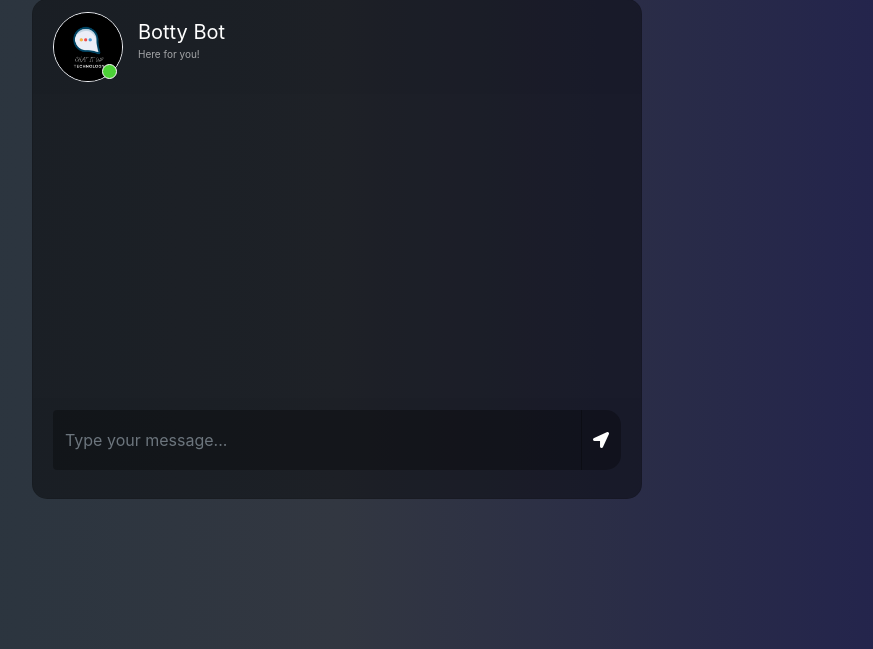
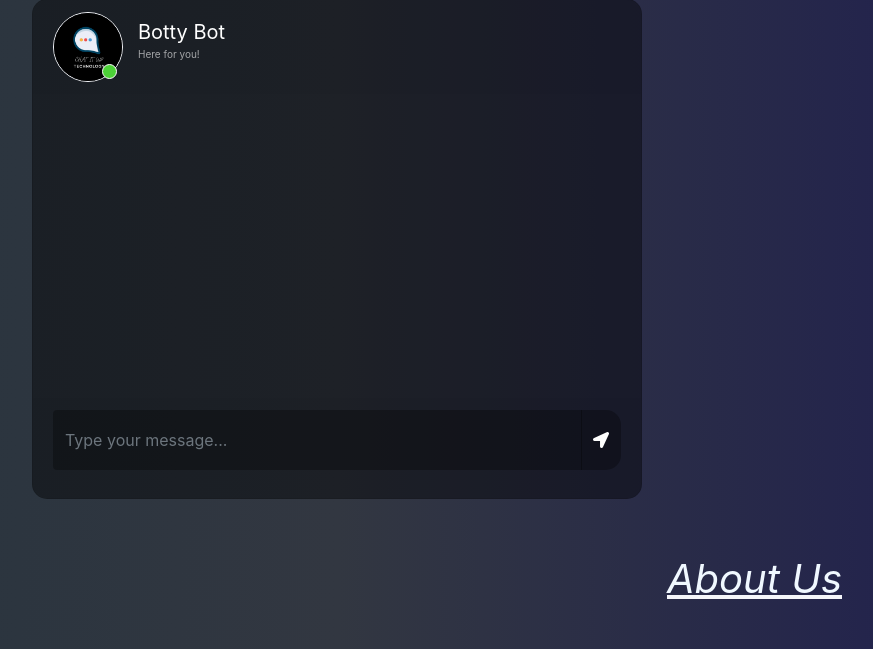
Before and after one commit to Priyansh-911/botty, a Flask app: page /chatbot2.html in a window 1280 px wide. Shown: the part 151-800 px from the top of the page, without its empty margins (303-1176 px from the left). Run offline with Flask 3, Linux system fonts and the light colour scheme; parts of the project's set-up code (start-up, migrations or seed data) failed here and were passed over; some libraries are stand-ins or nearby versions.

Commit message:
another change

```diff
--- a/static/chatbot2.css
+++ b/static/chatbot2.css
@@ -33,6 +33,8 @@ border-radius: 0 0 15px 15px !important;
 }
 .container{
 	align-content: center;
+	display: flex;
+	flex-direction: column;
 }
 .search{
 	border-radius: 15px 0 0 15px !important;
@@ -86,7 +88,7 @@ border-radius: 0 0 15px 15px !important;
 	margin-bottom: 15px !important;
 }
 .active{
-	background-color: rgba(0,0,0,0.3);
+	background-color: rgba(178, 226, 82, 0.3);
 }
 .user_img{
 	height: 70px;
@@ -221,3 +223,18 @@ border-radius: 0 0 15px 15px !important;
 	margin-bottom: 15px !important;
 }
 }
+
+.aboutus{
+display: flex;
+justify-content: flex-end;
+margin: 120px;
+margin-bottom: 40px;
+margin-top: -100px;
+font-size: 40px;
+font-style: italic;
+text-decoration: underline;
+color: #f5f6fa;
+
+
+
+}
--- a/templates/chatbot2.html
+++ b/templates/chatbot2.html
@@ -1,12 +1,12 @@
 <link href="//maxcdn.bootstrapcdn.com/bootstrap/4.1.1/css/bootstrap.min.css" rel="stylesheet" id="bootstrap-css">
 <script src="//maxcdn.bootstrapcdn.com/bootstrap/4.1.1/js/bootstrap.min.js"></script>
 <script src="//cdnjs.cloudflare.com/ajax/libs/jquery/3.2.1/jquery.min.js"></script>
-<link rel="stylesheet" href="{{url_for('static', filename='chatbot2.css')}}">
+<link rel="stylesheet" href="/static/chatbot2.css">
 
 <!DOCTYPE html>
 <html>
 	<head>
-		<title>Chatbot</title>
+		<title>Botty Bot</title>
 		<link rel="stylesheet" href="https://stackpath.bootstrapcdn.com/bootstrap/4.1.3/css/bootstrap.min.css" integrity="sha384-MCw98/SFnGE8fJT3GXwEOngsV7Zt27NXFoaoApmYm81iuXoPkFOJwJ8ERdknLPMO" crossorigin="anonymous">
 		<link rel="stylesheet" href="https://use.fontawesome.com/releases/v5.5.0/css/all.css" integrity="sha384-B4dIYHKNBt8Bc12p+WXckhzcICo0wtJAoU8YZTY5qE0Id1GSseTk6S+L3BlXeVIU" crossorigin="anonymous">
 		<script src="https://ajax.googleapis.com/ajax/libs/jquery/3.3.1/jquery.min.js"></script>
@@ -28,10 +28,12 @@
 								<div class="user_info">
 									<span>Botty Bot</span>
 									<p>Here for you!</p>
+
 								</div>
 							</div>
 						</div>
 						<div id="messageFormeight" class="card-body msg_card_body">
+
 
 
 						</div>
@@ -45,6 +47,9 @@
 						</div>
 					</div>
 				</div>
+			</div>
+			<div class="aboutus">
+			<a href="us.html" style="color: aliceblue;">About Us</a>
 			</div>
 		</div>
 
--- a/templates/index.html
+++ b/templates/index.html
@@ -23,7 +23,7 @@
         <ul>
             <li><a class="active" href="#">Home</a></li>
             <li><a href="chatbot2.html" target="_blank">Chat with us</a></li>
-            <li><a href="us.html">About us</a></li>
+            <li><a href="us.html" target="_blank">About us</a></li>
 
 
         </ul>
```
Also changed, not shown: static/us.css (line endings or trailing spaces).
